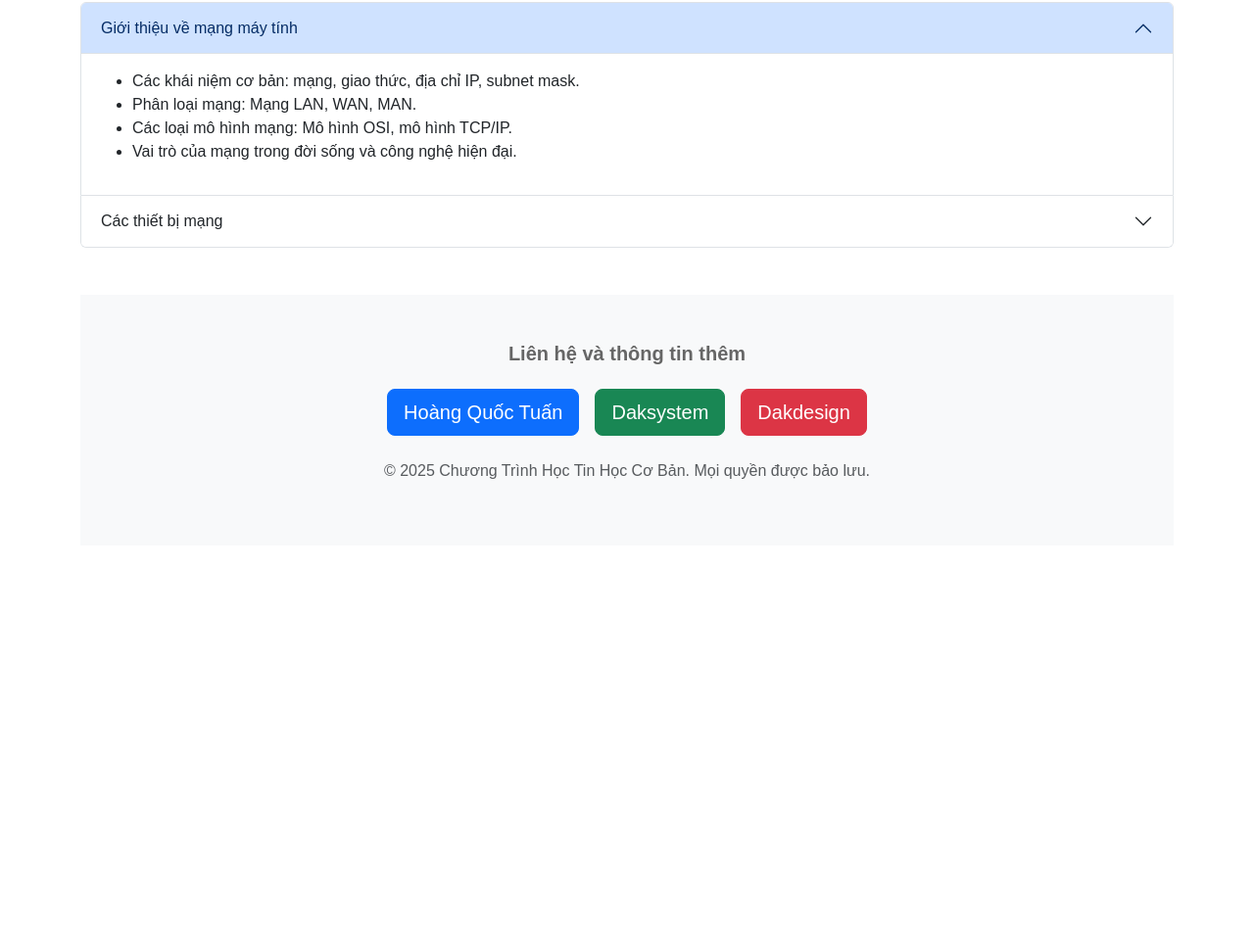
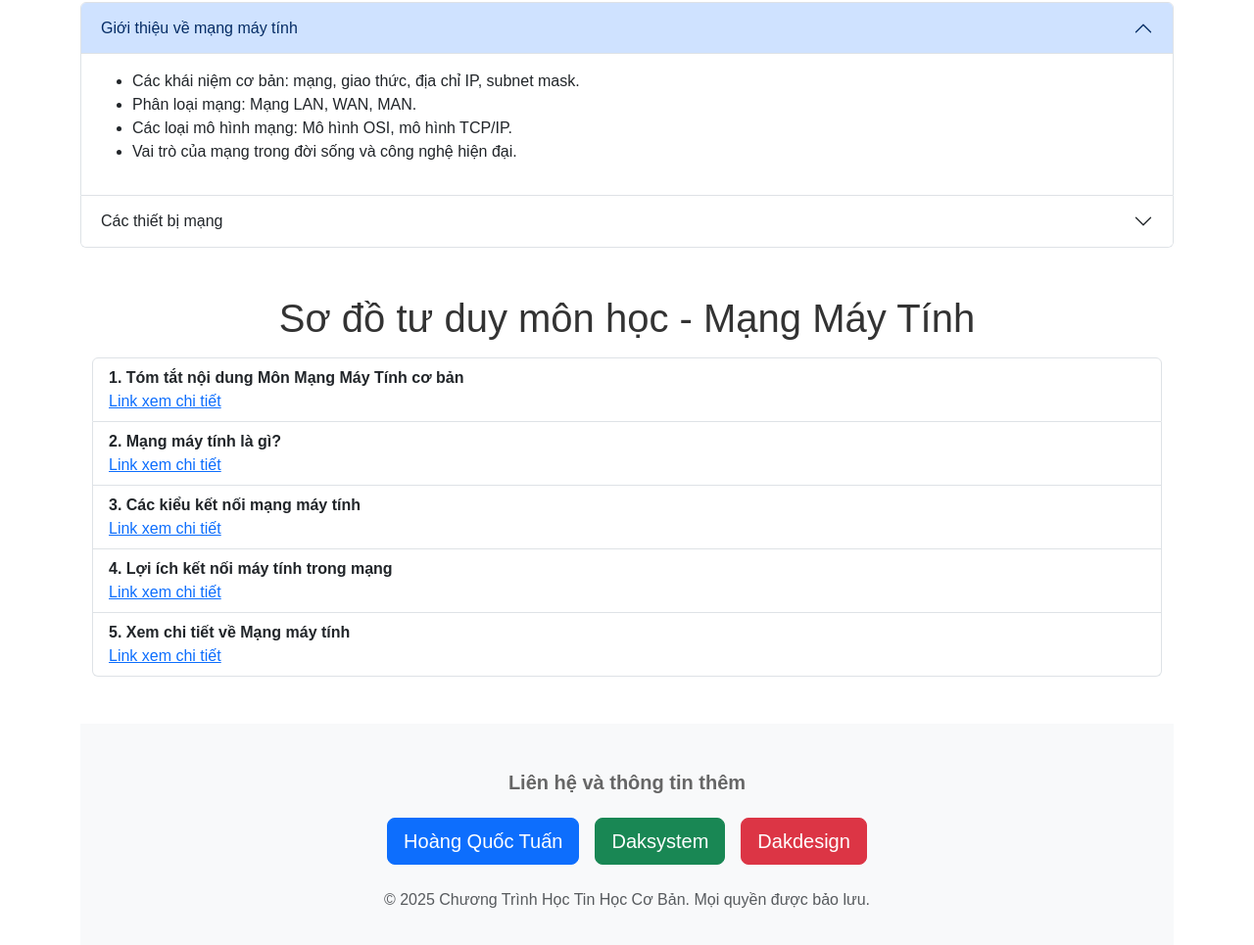
Before and after one commit to tuanhoba/MangCanBan_CNTT, a plain HTML site: page index.html in a window 1280 px wide. Shown: the part 866-1831 px from the top of the page at 98% size. Before the commit the page ends 1471 px from the top, so only its background shows below. Drawn offline with nearby package versions, Linux system fonts and the light colour scheme.

Commit message:
Update index.html

```diff
--- a/index.html
+++ b/index.html
@@ -153,7 +153,31 @@
                 </div>
             </div>
         </section>
-
+<div class="container mt-4">
+        <h1 class="text-center">Sơ đồ tư duy môn học - Mạng Máy Tính</h1>
+        <ul class="list-group mt-3">
+            <li class="list-group-item">
+                <strong>1. Tóm tắt nội dung Môn Mạng Máy Tính cơ bản</strong><br>
+                <a href="https://coggle.it/diagram/YzVAoOfA2wMrDtpf/t/t%C3%B3m-t%E1%BA%AFt-n%E1%BB%99i-dung" target="_blank">Link xem chi tiết</a>
+            </li>
+            <li class="list-group-item">
+                <strong>2. Mạng máy tính là gì?</strong><br>
+                <a href="https://coggle.it/diagram/YduIHfKhp3gp2kbd/t/m%E1%BA%A1ng-m%C3%A1y-t%C3%ADnh" target="_blank">Link xem chi tiết</a>
+            </li>
+            <li class="list-group-item">
+                <strong>3. Các kiểu kết nối mạng máy tính</strong><br>
+                <a href="https://coggle.it/diagram/X5kWK1rFGDopWzT8/t/m%E1%BA%A1ng-m%C3%A1y-t%C3%ADnh" target="_blank">Link xem chi tiết</a>
+            </li>
+            <li class="list-group-item">
+                <strong>4. Lợi ích kết nối máy tính trong mạng</strong><br>
+                <a href="https://coggle.it/diagram/YGGgdo_Z_NiDatQH/t/s%C6%A1-%C4%91%E1%BB%93-t%C6%B0-duy-m%E1%BA%A1ng-m%C3%A1y-t%C3%ADnh" target="_blank">Link xem chi tiết</a>
+            </li>
+            <li class="list-group-item">
+                <strong>5. Xem chi tiết về Mạng máy tính</strong><br>
+                <a href="https://coggle.it/diagram/ZP8T802xpN07Bobu/t/m%C3%B4n-m%E1%BA%A1ng-m%C3%A1y-t%C3%ADnh" target="_blank">Link xem chi tiết</a>
+            </li>
+        </ul>
+    </div>
        <footer class="bg-light py-5 mt-5">
     <div class="container text-center">
         <h5 class="text-secondary fw-bold mb-4">Liên hệ và thông tin thêm</h5>
```
